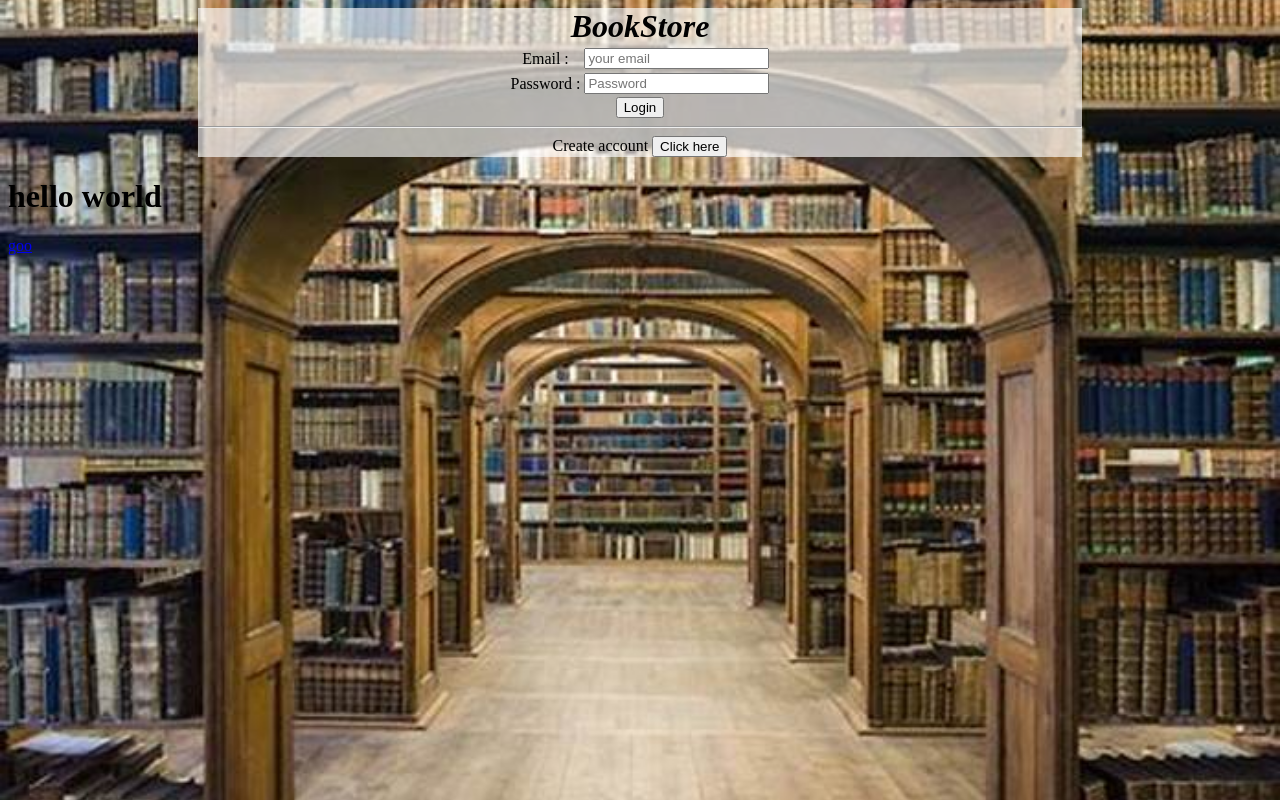
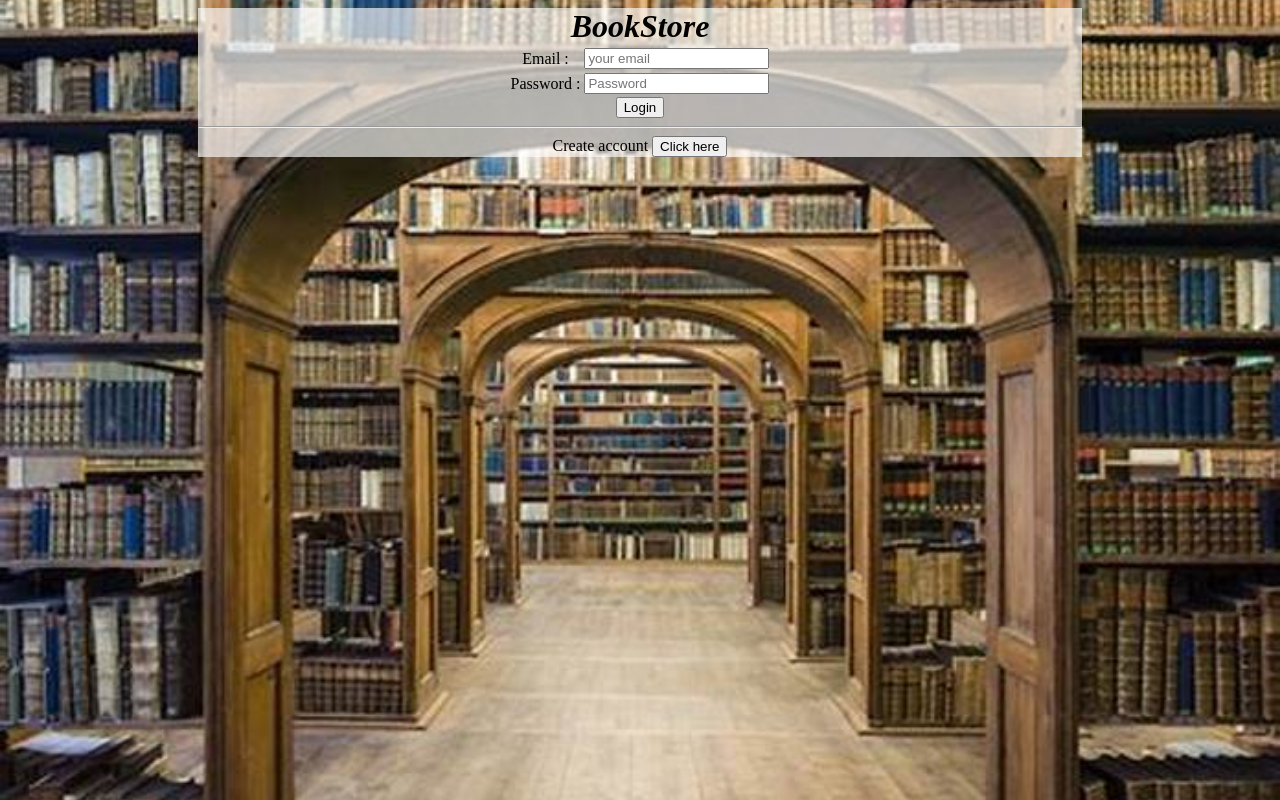
Before and after one commit to Hawana404/BookStoree, a plain HTML site: page Page 0.html in a window 1280 px wide. Drawn offline with Linux system fonts and the light colour scheme.

Commit message:
just like the original

```diff
--- a/Page 0.html
+++ b/Page 0.html
@@ -23,7 +23,5 @@
             <label id="label0">Create account </label>
             <button class="button0">Click here</button>
         </form>
-        <h1>hello world</h1>
-        <a href="google.com">goo</a>
     </body>
 </html>
```
